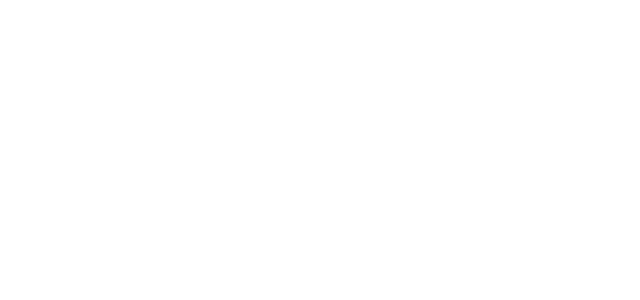
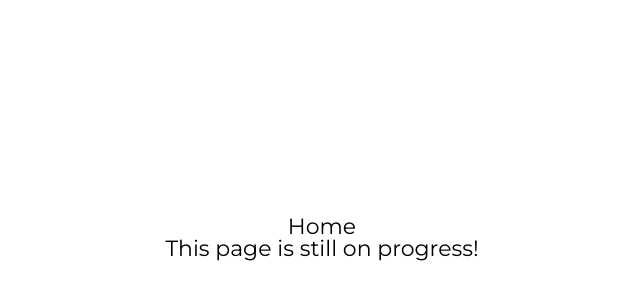
Before and after one commit to me-luc/sales-sync-fron, a Next.js app: page / in a window 1280 px wide. Shown: the part 162-462 px from the top of the page, without its empty margins (318-958 px from the left). Built offline with nearby package versions, Linux system fonts and the light colour scheme.

Commit message:
feat: page layout / style adjustments

```diff
--- a/src/app/globals.css
+++ b/src/app/globals.css
@@ -1,36 +1,94 @@
 :root {
+	--primary-background-color: #ffffff;
+	--base-color: #f5f5f5;
+	--secondary-color: #e0e0e0;
+	--accent-color: #ff4081;
+
+	--primary-text-color: #333333;
+	--secondary-text-color: #646464;
+	--contrast-text-color: #ffffff;
+	--disabled-text-color: #a6a6a6;
+	--title-text-color: #000;
+
+	--continue-button-color: #333333;
+	--button-hover-color: #523840;
+
+	--icon-color: #a0a0a0;
+	--icon-color-hover: #333333;
+
+	--border-radius: 5px;
+	--placeholder-color: #a0a0a0;
+
+	--test-color: red;
 }
 
+.icon {
+	position: absolute;
+	top: 50%;
+	left: 40px;
+	transform: translate(-50%, -50%);
+}
+
+.icon path {
+	fill: var(--icon-color);
+}
+
+.icon.clickable {
+	cursor: pointer;
+}
+
+.clickable.icon:hover path {
+	fill: var(--icon-color-hover);
+}
+
+/*
 @media (prefers-color-scheme: dark) {
 	:root {
 	}
 }
+*/
 
 * {
 	box-sizing: border-box;
 	padding: 0;
 	margin: 0;
+	border: none;
+
+	font-size: 22px;
+	font-style: normal;
+	font-weight: 400;
 }
 
 html,
 body {
+	background-color: var(--primary-background-color);
 	max-width: 100vw;
+	height: 100vh;
 	overflow-x: hidden;
+	text-align: center;
+
+	display: flex;
+	flex-direction: column;
+	align-items: center;
+	justify-content: center;
 }
 
-/* body {
-	color: rgb(var(--foreground-rgb));
-	background: linear-gradient(
-			to bottom,
-			transparent,
-			rgb(var(--background-end-rgb))
-		)
-		rgb(var(--background-start-rgb));
-} */
+body {
+	background-color: var(--primary-background-color);
+	padding: 30px;
+}
 
 a {
 	color: inherit;
 	text-decoration: none;
+}
+
+button {
+	cursor: pointer;
+
+	background: var(--continue-button-color);
+	border-radius: var(--border-radius);
+	color: var(--contrast-text-color);
 }
 
 /* @media (prefers-color-scheme: dark) {
--- a/src/app/layout.tsx
+++ b/src/app/layout.tsx
@@ -1,8 +1,11 @@
 import './reset.css';
 import './globals.css';
-import { Montserrat } from 'next/font/google';
+import { Montserrat, Roboto } from 'next/font/google';
 
-const montserrat = Montserrat({ subsets: ['latin'] });
+const roboto = Roboto({ subsets: ['latin'], weight: ['400', '700'] });
+const montserrat = Montserrat({
+	subsets: ['latin'],
+});
 
 export const metadata = {
 	title: 'Sales Sync',
--- a/src/app/page.tsx
+++ b/src/app/page.tsx
@@ -1,3 +1,8 @@
 export default function Home() {
-	return <main></main>;
+	return (
+		<main>
+			<h1>Home</h1>
+			<p>This page is still on progress!</p>
+		</main>
+	);
 }
```
Also changed, not shown: src/app/error.tsx (added, +22 -0 lines), src/app/loading.tsx (added, +7 -0 lines).
